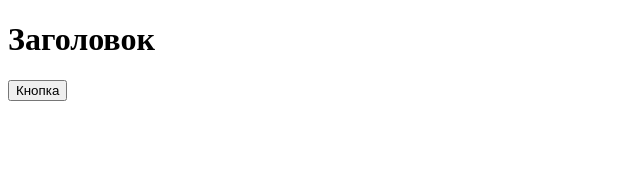
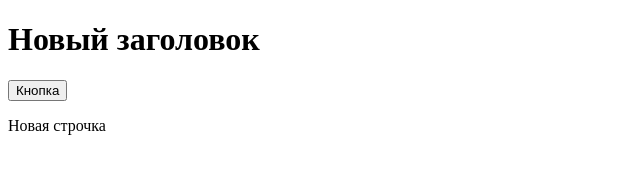
Before and after one commit to vladbarabanov20070307-hub/Zadanie, a plain HTML site: page index.html in a window 1280 px wide. Shown: the whole page, without its empty margins (0-640 px from the left). Drawn offline with Linux system fonts and the light colour scheme.

Commit message:
Новые изменения на удалённом сервере

```diff
--- a/index.html
+++ b/index.html
@@ -6,7 +6,8 @@
     <title>Document</title>
 </head>
 <body>
-    <h1>Заголовок</h1>
+    <h1>Новый заголовок</h1>
     <button>Кнопка</button>
+    <p>Новая строчка</p>
 </body>
 </html>
```
